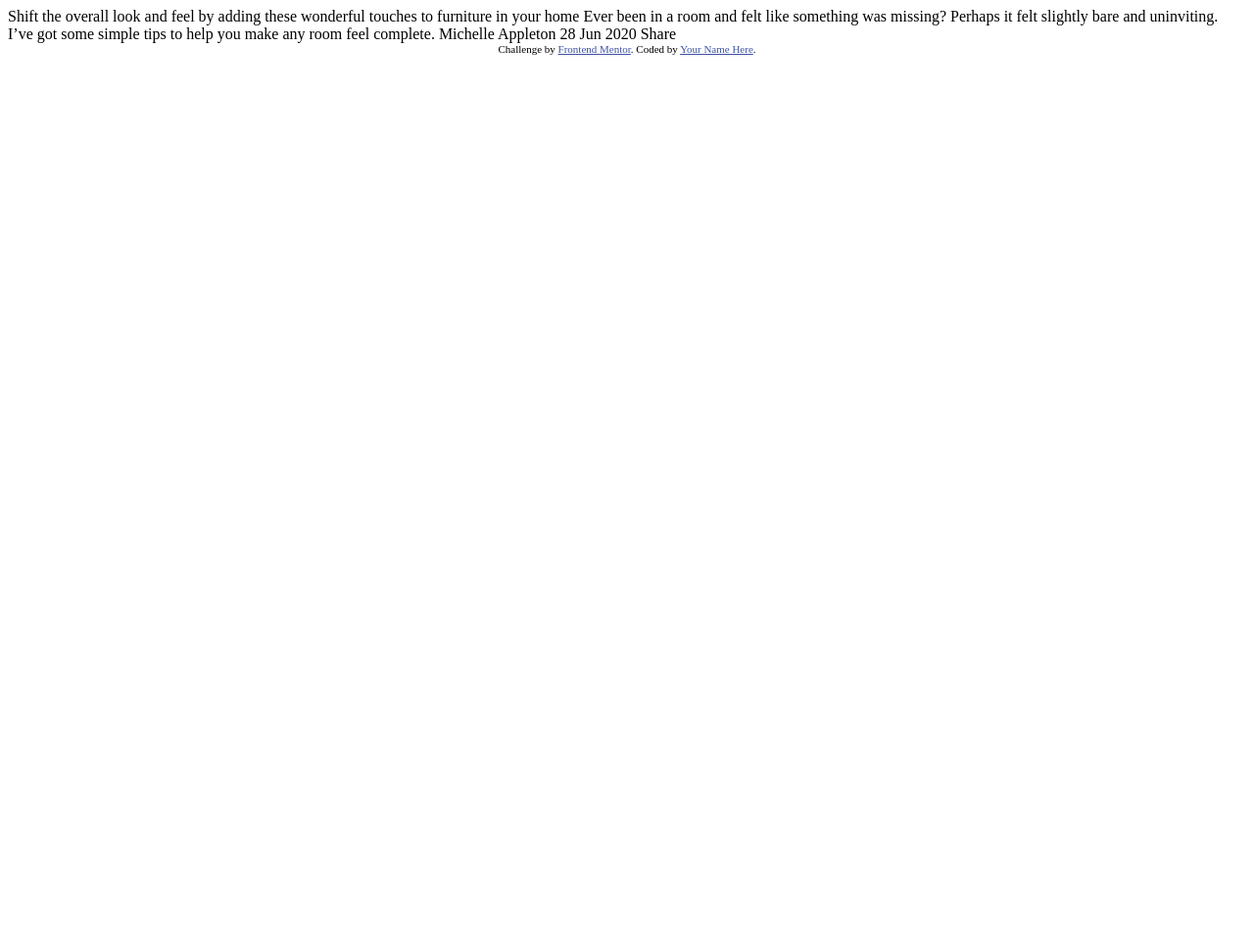
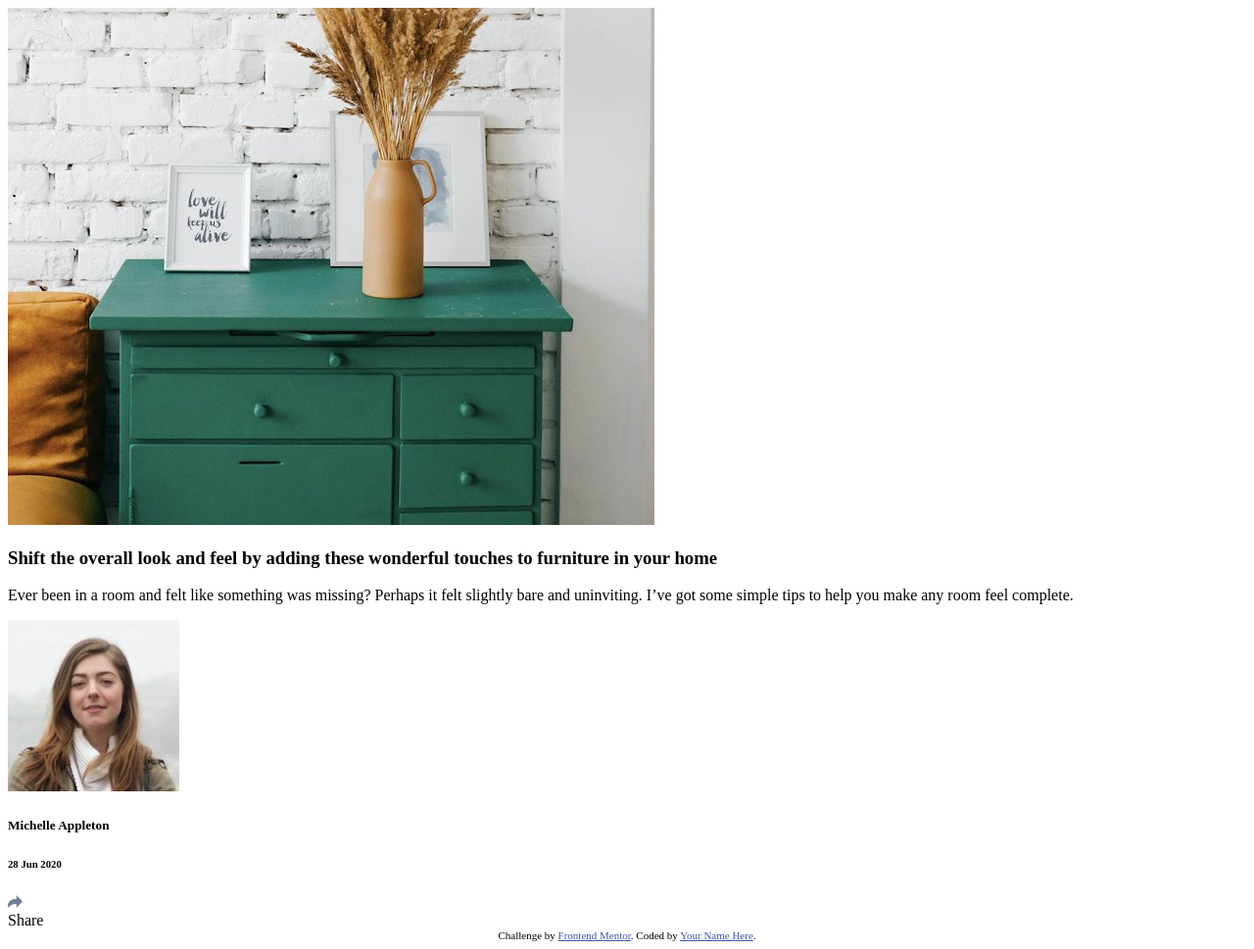
Before and after one commit to khardikk/article-preview-component-master, a plain HTML site: page index.html in a window 1280 px wide. Shown: the whole page at 98% size. Before the commit the page ends 800 px from the top, so only its background shows below. Drawn offline with Linux system fonts and the light colour scheme.

Commit message:
Add Html Structure

```diff
--- a/index.html
+++ b/index.html
@@ -16,15 +16,45 @@
 </head>
 <body>
 
-  Shift the overall look and feel by adding these wonderful
-  touches to furniture in your home
+<div class="Card">
+    <div>
+      <img src = "./images/drawers.jpg" alt = "background pattern">
+    </div>
+    <div class="Text-Wrapper">
+      <h3>
+        Shift the overall look and feel by adding these wonderful
+        touches to furniture in your home
+      </h3>
+      <p>
+      Ever been in a room and felt like something was missing? Perhaps
+      it felt slightly bare and uninviting. I’ve got some simple tips
+      to help you make any room feel complete.
+      </p>
+      <div class="Bottom-Wrapper">
+          <div>
+              <div class="bottom-content-text">
+              <img src = "./images/avatar-michelle.jpg" alt = "avatar">
+              <h5>
+              Michelle Appleton
+              </h5>
+              <h6>
+              28 Jun 2020
+              </h6>
+              </div>
+          </div>
+        <div>
+          <img src = "./images/icon-share.svg" alt = "share icon">
+        </div>
+      </div>
 
-  Ever been in a room and felt like something was missing? Perhaps
-  it felt slightly bare and uninviting. I’ve got some simple tips
-  to help you make any room feel complete.
+  </div>
 
-  Michelle Appleton
-  28 Jun 2020
+
+</div>
+
+
+
+
 
   Share
 
```
